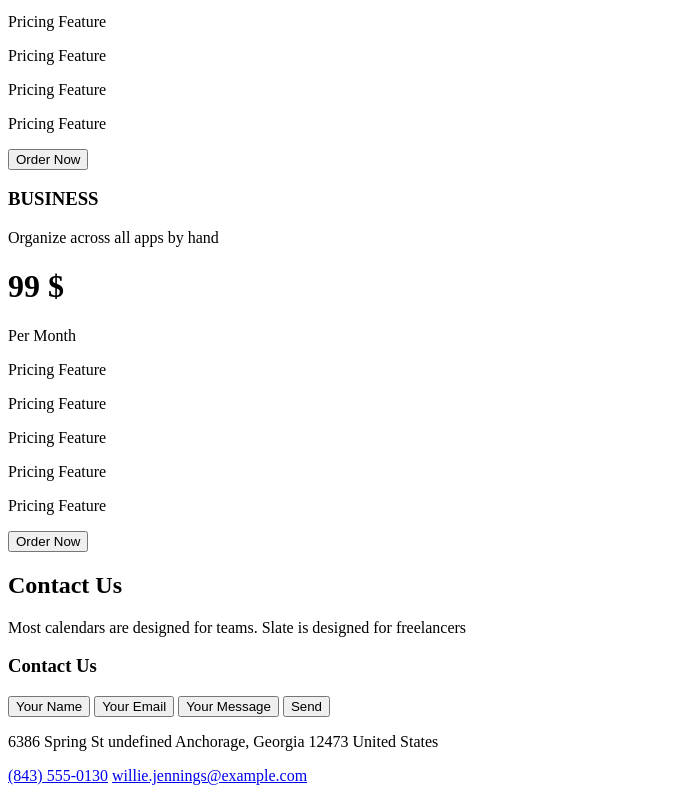
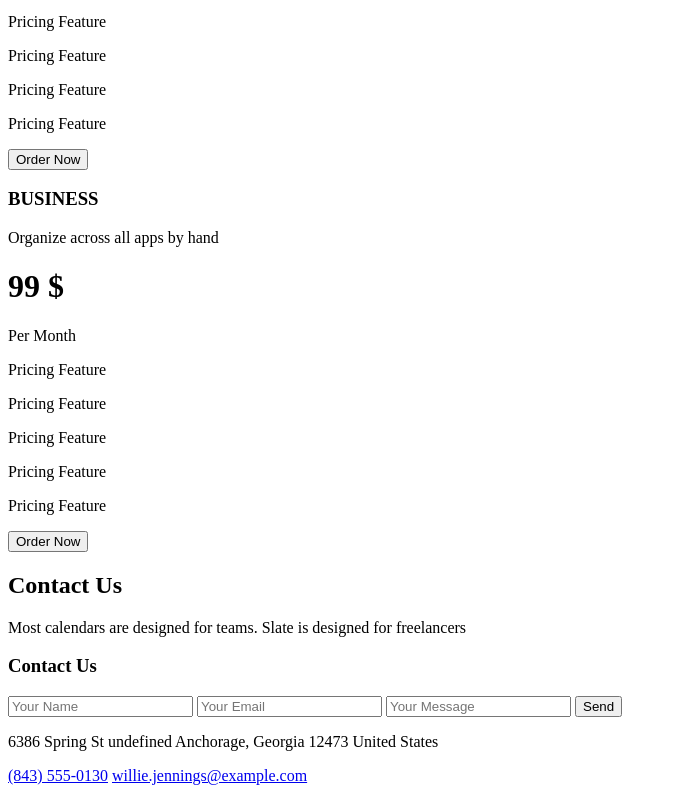
Before and after one commit to hollamolla/project, a plain HTML site: page index.html in a window 1280 px wide. Shown: the part 1740-2533 px from the top of the page, without its empty margins (0-677 px from the left). Drawn offline with Linux system fonts and the light colour scheme.

Commit message:
Added button

```diff
--- a/index.html
+++ b/index.html
@@ -34,7 +34,7 @@
     <h2>Lightning fast prototyping</h2>
     <h3>Subscribe to our Newsletter</h3>
     <p>Available exclusivery on Figmaland</p>
-    <button class="window-button">Your Email</button>
+    <input type="text" placeholder="Your Email">
     <input type="button" value="Subscribe" />
     <h2>Partners</h2>
     <p>Most calendars are designed for teams. Slate is designed for freelancers</p>
@@ -78,12 +78,14 @@
     <h2>Contact Us</h2>
     <p>Most calendars are designed for teams. Slate is designed for freelancers</p>
     <h3>Contact Us</h3>
-    <button class="window-button">Your Name</button>
-    <button class="window-button">Your Email</button>
-    <button class="window-button">Your Message</button>
+    <input type="text" placeholder="Your Name">
+    <input type="text" placeholder="Your Email">
+    <input type="text" placeholder="Your Message">
+
     <input type="button" value="Send" />
     <p>6386 Spring St undefined Anchorage, Georgia 12473 United States</p>
     <a href="https://example.com">(843) 555-0130</a>
+
     <a href="https://example.com">willie.jennings@example.com</a>
 
 </body>
```
